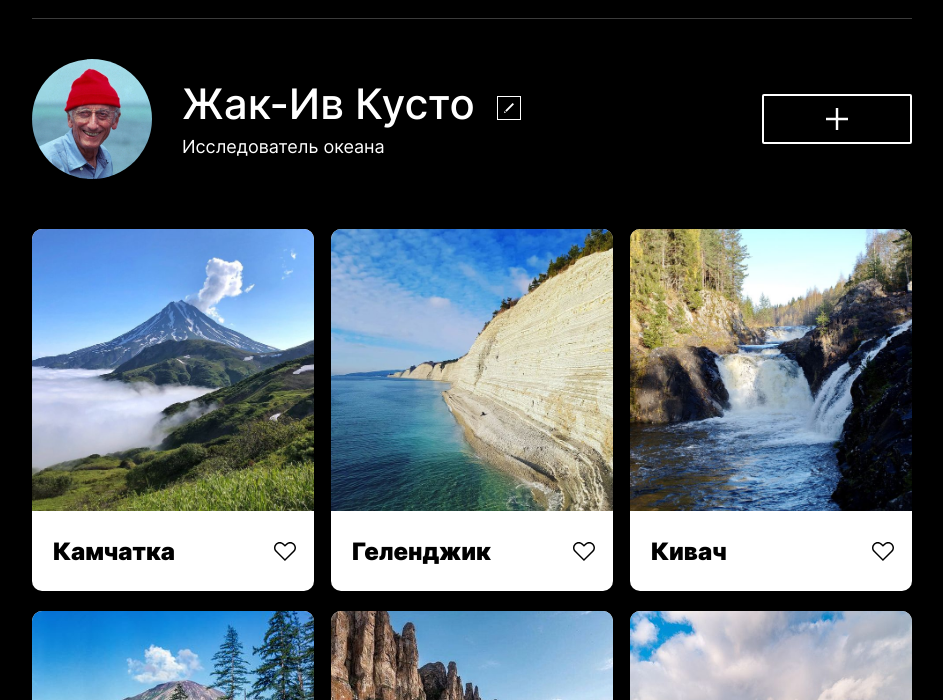
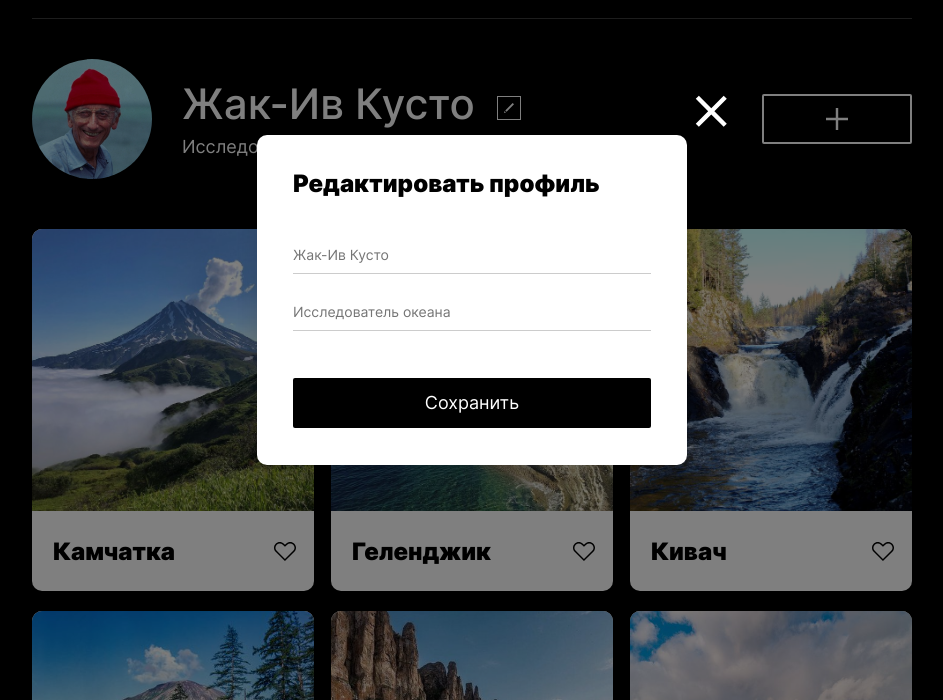
Before and after one commit to santip-a/mesto-project, a plain HTML site: page index.html in a window 1280 px wide. Shown: the part 100-800 px from the top of the page, without its empty margins (168-1111 px from the left). Drawn offline with Linux system fonts and the light colour scheme.

Commit message:
Четвертый коммит

```diff
--- a/blocks/form/__input/_item/form__input_item_last.css
+++ b/blocks/form/__input/_item/form__input_item_last.css
@@ -1,3 +1,3 @@
-.form__input_last {
+.form__input_item_last {
   margin: 0;
 }
--- a/index.html
+++ b/index.html
@@ -83,7 +83,7 @@
   </div>
 
 
-  <div class="popup">  <!-- popup_opened  -->
+  <div class="popup popup_opened">  <!-- popup_opened  -->
     <div class="popup__container">
       <h2 class="popup__title">Редактировать профиль</h2>
       <form class="form" name="form_data">
```
